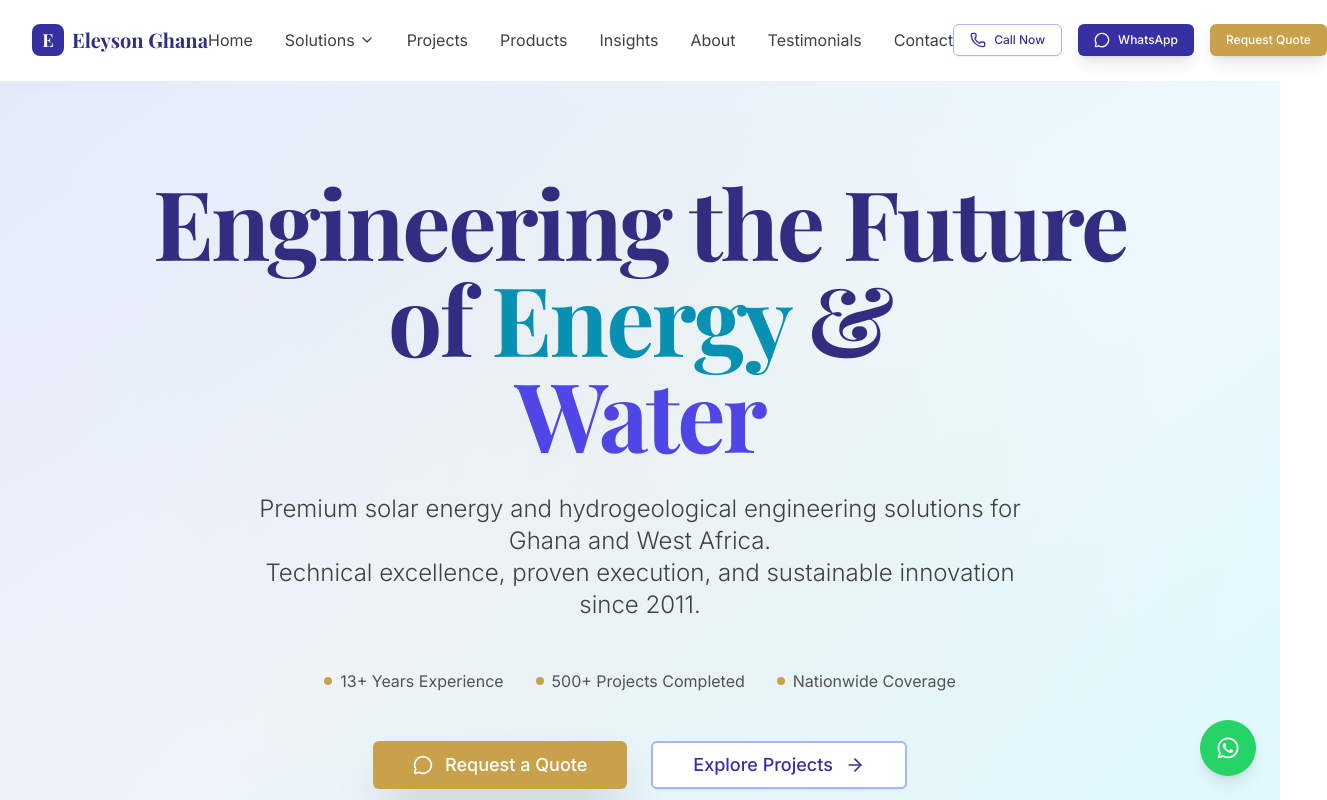
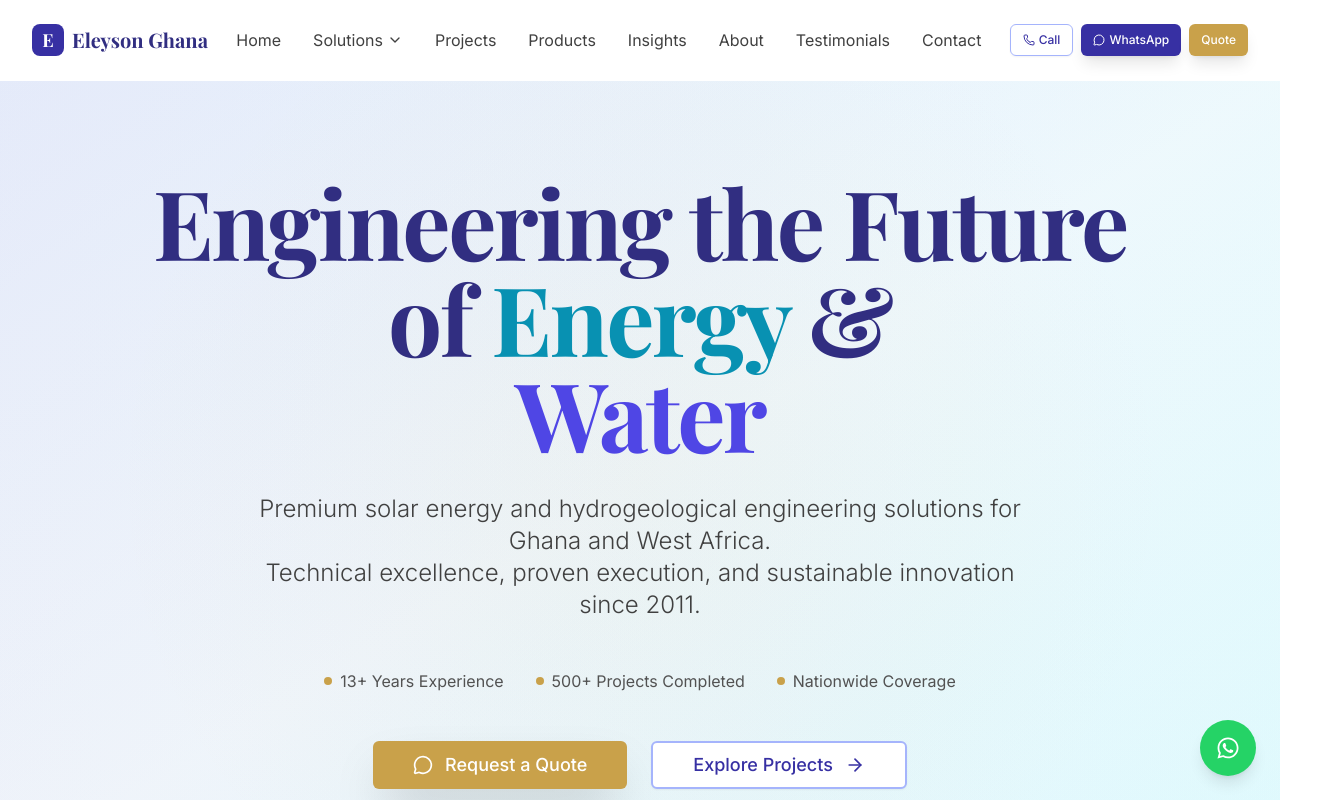
Before and after one commit to dromorongit/EleysonGh, a Next.js app: page / in a window 1280 px wide. Shown: the top 800 px of the page, 1327 px wide, since content can reach past the window. Built offline with nearby package versions, Linux system fonts and the light colour scheme.

Commit message:
Make header CTA buttons more compact on desktop to reduce crowding

```diff
--- a/src/components/Header.tsx
+++ b/src/components/Header.tsx
@@ -103,17 +103,17 @@
           </nav>
 
           {/* CTA Buttons */}
-          <div className="hidden lg:flex items-center space-x-4">
-            <Button variant="outline" size="sm">
-              <Phone className="w-4 h-4 mr-2" />
-              Call Now
+          <div className="hidden lg:flex items-center space-x-2">
+            <Button variant="outline" size="sm" className="px-3 py-1.5 text-xs">
+              <Phone className="w-3 h-3 mr-1" />
+              Call
             </Button>
-            <Button size="sm">
-              <MessageCircle className="w-4 h-4 mr-2" />
+            <Button size="sm" className="px-3 py-1.5 text-xs">
+              <MessageCircle className="w-3 h-3 mr-1" />
               WhatsApp
             </Button>
-            <Button variant="gold" size="sm">
-              Request Quote
+            <Button variant="gold" size="sm" className="px-3 py-1.5 text-xs">
+              Quote
             </Button>
           </div>
 
```
